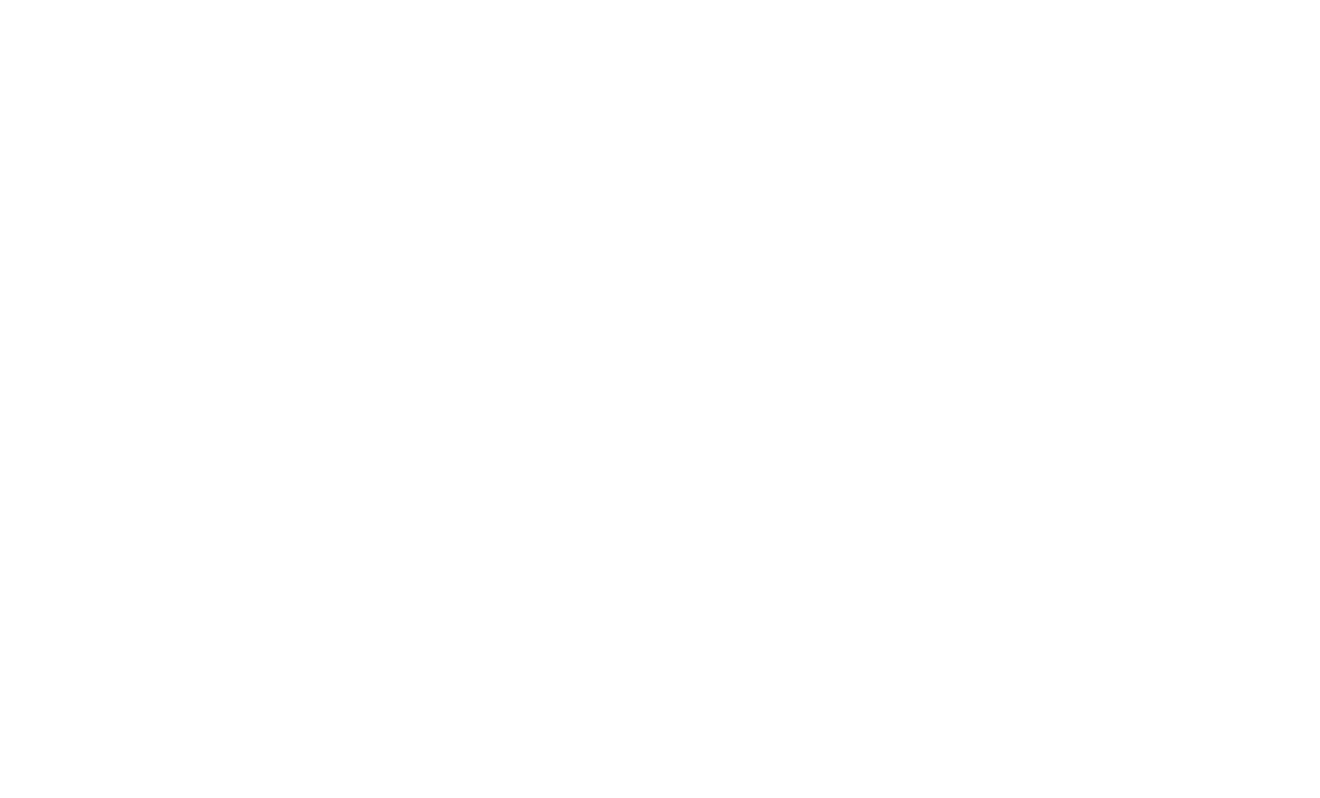
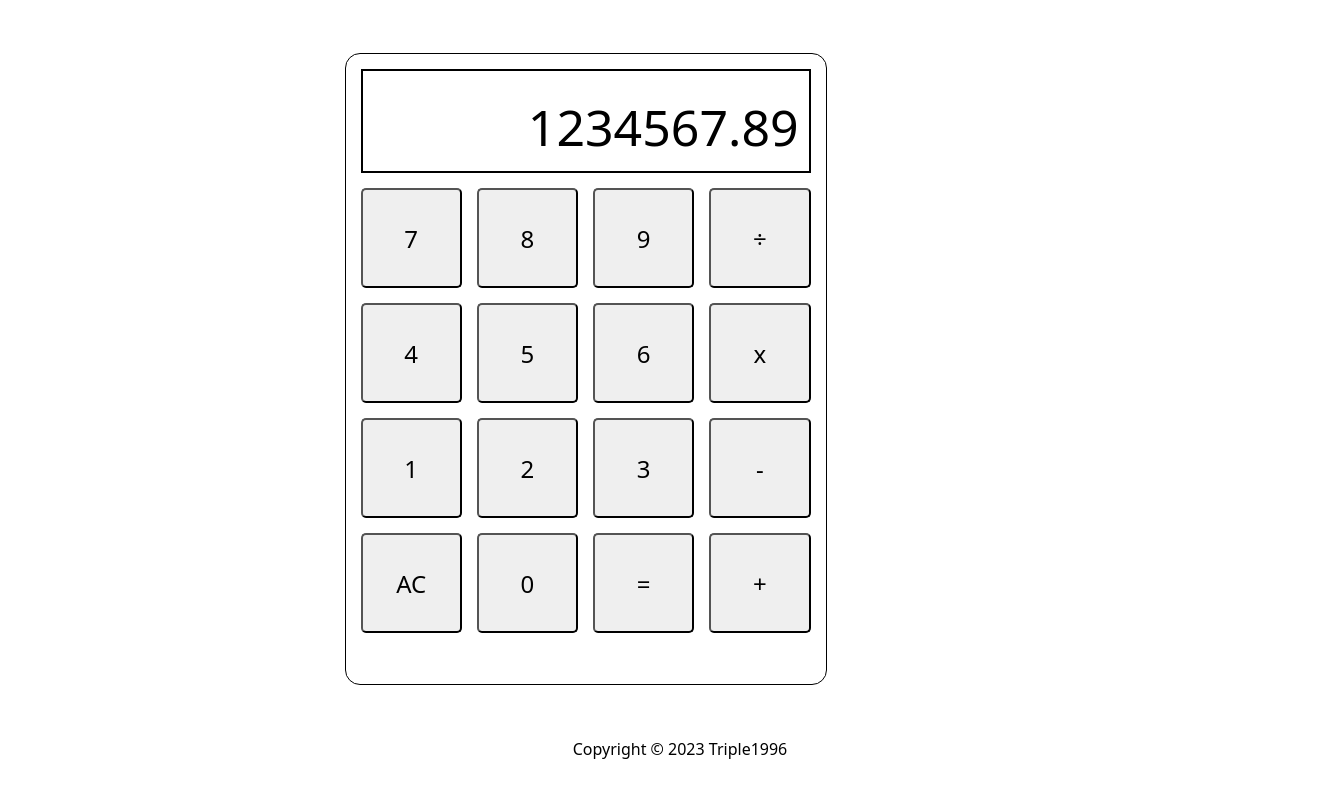
Before and after one commit to Triple1996/calculator, a plain HTML site: page index.html in a window 1280 px wide. Shown: the whole page, 1320 px wide, since content can reach past the window. Drawn offline with Linux system fonts and the light colour scheme.

Commit message:
Mockup calculator front-end

```diff
--- a/index.html
+++ b/index.html
@@ -4,9 +4,32 @@
         <meta charset="UTF-8">
         <title>Calculator</title>
         <link rel="stylesheet" href="styles.css">
-        <script src="script.js"></script>
     </head>
     <body>
-
+        <main>
+            <div id="container">
+                <div id="display">1234567.89</div>
+                <div id="grid-buttons">
+                    <button id="seven">7</button>
+                    <button id="eight">8</button>
+                    <button id="nine">9</button>
+                    <button id="divide">÷</button>
+                    <button id="four">4</button>
+                    <button id="five">5</button>
+                    <button id="six">6</button>
+                    <button id="multiply">x</button>
+                    <button id="one">1</button>
+                    <button id="two">2</button>
+                    <button id="three">3</button>
+                    <button id="subtract">-</button>
+                    <button id="clear">AC</button>
+                    <button id="zero">0</button>
+                    <button id="equals">=</button>
+                    <button id="add">+</button>
+                </div>
+            </div>
+        </main>
+        <footer>Copyright © 2023 Triple1996</footer>
+        <script src="script.js"></script>
     </body>
 </html>
--- a/styles.css
+++ b/styles.css
@@ -0,0 +1,55 @@
+html, body{
+    height: 95%;
+    width: 95%;
+    font-family: system-ui;
+}
+
+body {
+    display: flex;
+    flex-direction: column;
+    justify-content: center;
+    align-items: center;
+
+}
+
+#container{
+    height: 600px;
+    width: 450px;
+    border: 1px solid black;
+    border-radius: 15px;
+    padding:15px;
+}
+
+#display {
+    display: flex;
+    align-items: end;
+    justify-content: end;
+    font-size: 50px;
+    padding:10px;
+    border: 2px solid black;
+    height: 80px;
+    margin-bottom: 15px;
+}
+
+#grid-buttons{
+    display: grid;
+    gap: 15px;
+    grid-template-columns: repeat(4, 1fr);
+}
+
+button{
+    height:100px;
+    font-family: inherit;
+    font-size: x-large;
+    border-radius: 5px;
+}
+footer {
+    width: 100%;
+    margin: 40px;
+    display: flex;
+    justify-content: center;
+    align-items: center;
+    position: absolute;
+    bottom: 0;
+    left: 0;
+}
```
